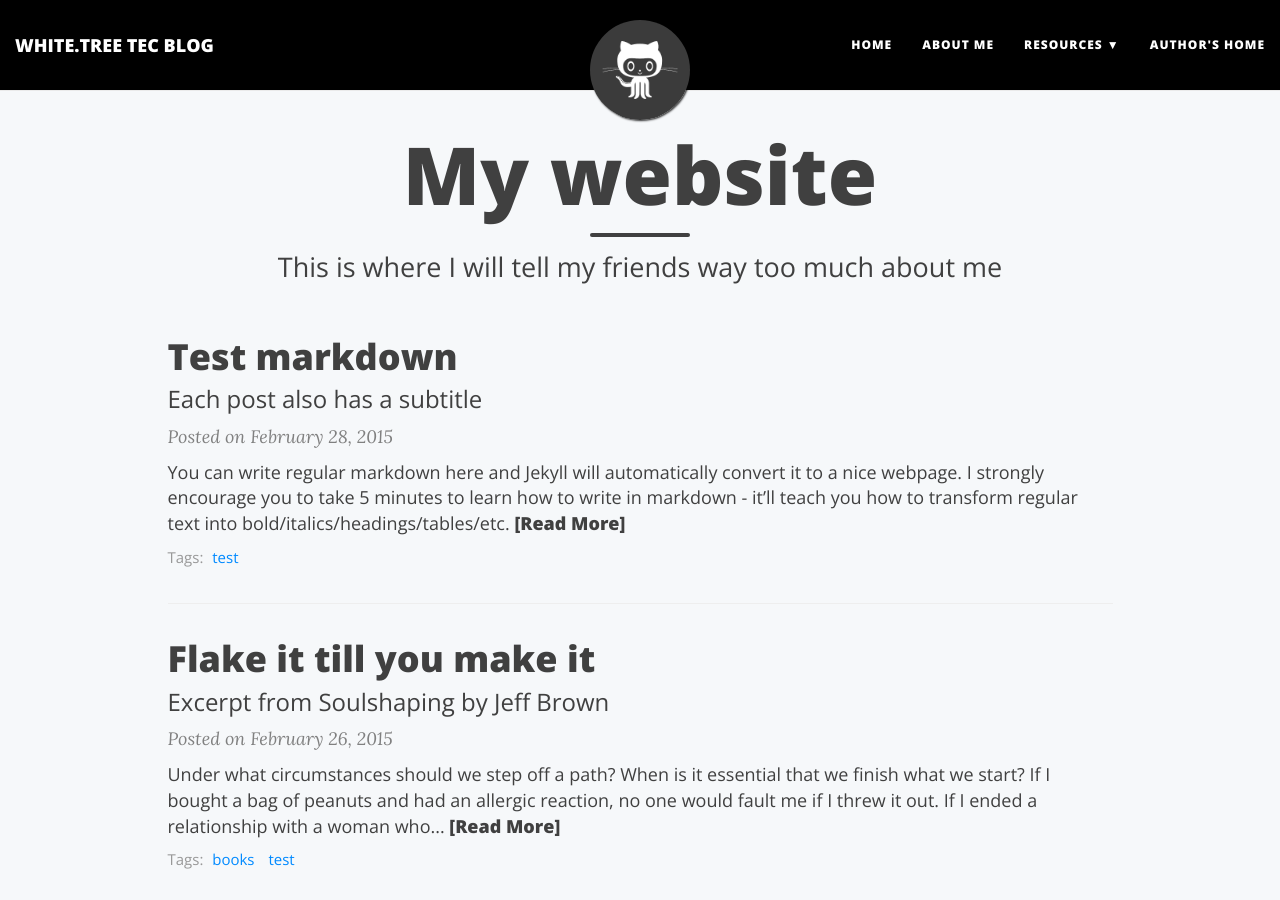
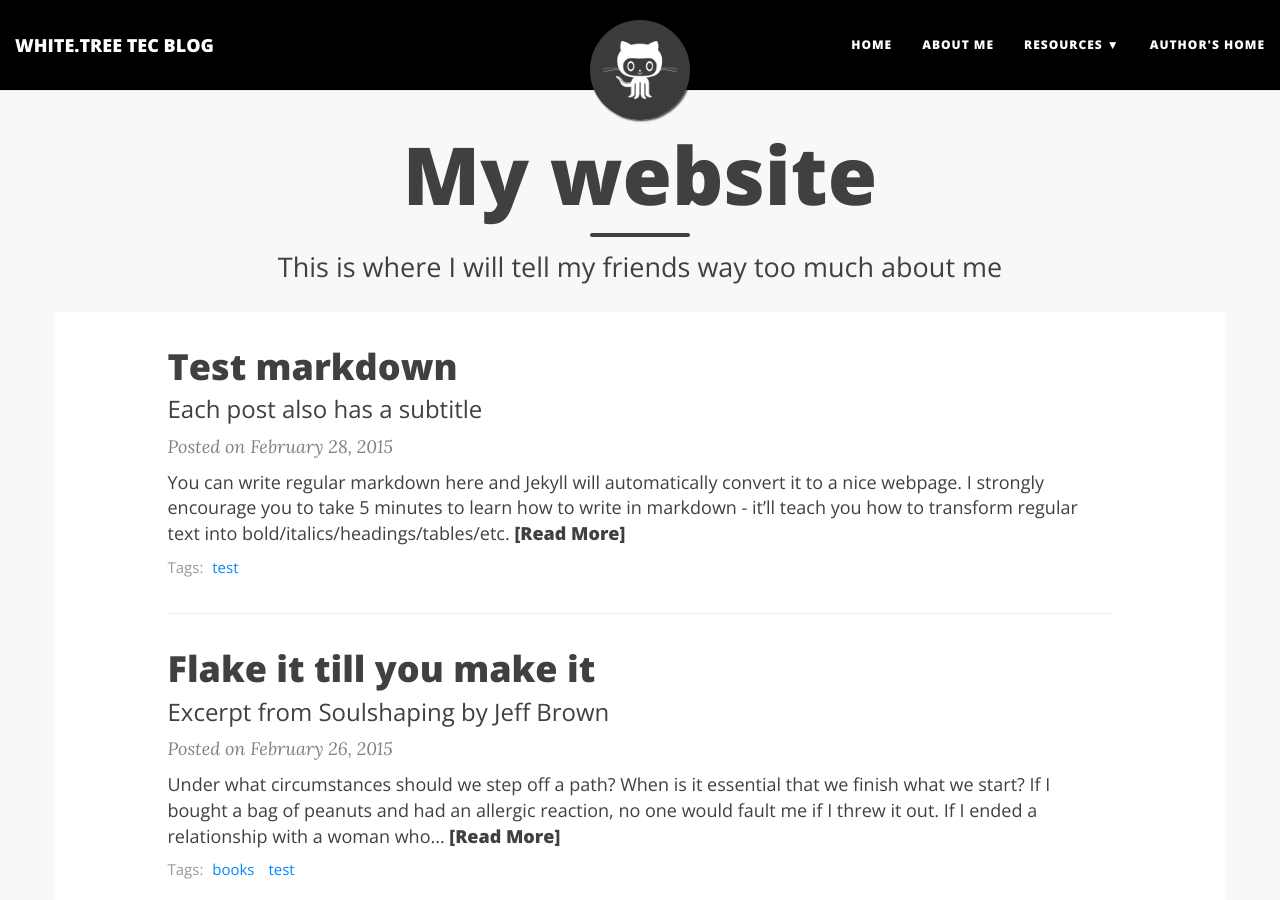
Before and after one commit to cedrush/cedrush.github.io, a Jekyll site: the page built from index.html, in a window 1280 px wide and 900 px high. Built offline with Jekyll 4.4.1, drawn with Linux system fonts in a browser that asks for light colours; nearby versions of some CDN libraries; the list of posts is cut into pages by our own code.

Commit message:
Update page.html

```diff
--- a/_layouts/page.html
+++ b/_layouts/page.html
@@ -4,7 +4,7 @@ layout: base
 
 {% include header.html type="page" %}
 
-<div class="container" role="main" tyle="background-color:#FFF;">
+<div class="container" role="main" style="margin-top:30px;background-color:#FFF;">
   <div class="row">
     <div class="col-lg-10 col-lg-offset-1" s>
       {{ content }}
```
